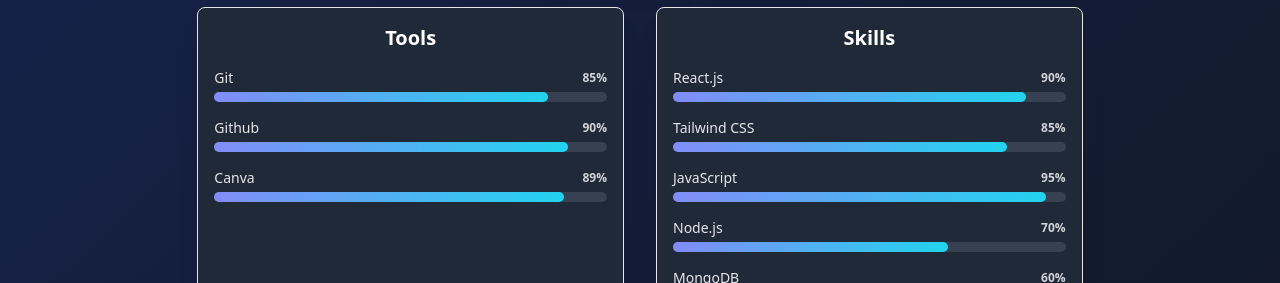
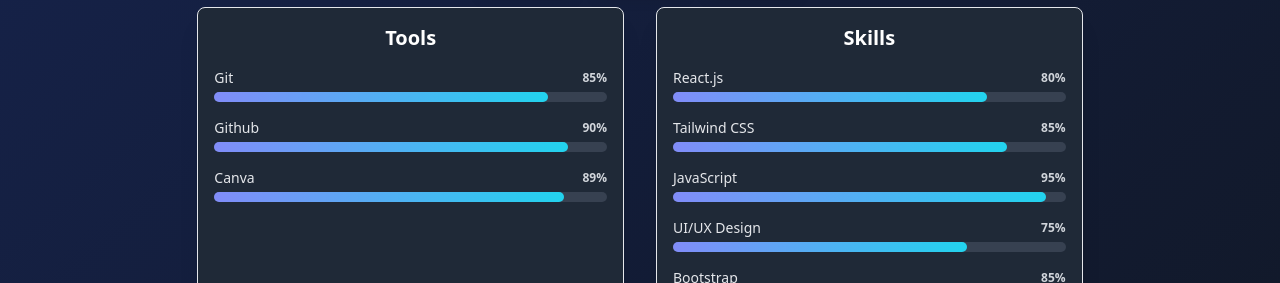
Before and after one commit to Shivom76/Portfilio, a React (Vite) app: page / in a window 1280 px wide. Shown: the part 669-952 px from the top of the page. Built offline with nearby package versions, Linux system fonts and the light colour scheme.

Commit message:
functionality

```diff
--- a/src/App.jsx
+++ b/src/App.jsx
@@ -19,15 +19,25 @@
 
 ]
 
-const skillData = [
-  { id: 1, name: "React.js", level: 90 },
-  { id: 2, name: "Tailwind CSS", level: 85 },
-  { id: 3, name: "JavaScript", level: 95 },
-  { id: 4, name: "Node.js", level: 70 },
-  { id: 5, name: "MongoDB", level: 60 },
-  { id: 6, name: "UI/UX Design", level: 75 },
-];
+// const frontData = [
+//   { id: 1, name: "React.js", level: 80 },
+//   { id: 2, name: "Tailwind CSS", level: 85 },
+//   { id: 3, name: "JavaScript", level: 95 },
+//   { id: 4, name: "UI/UX Design", level: 75 },
+//   { id: 5, name: "Bootstrap", level: 85 },
+// ];
 
+// const backData = [
+//   { id: 1, name: "Node.js", level: 95 },
+//   { id: 2, name: "Express", level: 86 },
+//   { id: 3, name: "Next js", level: 80 },
+// ];
+
+// const dbData=[
+//   { id: 1, name: "MongoDB", level: 85 },
+//   { id: 2, name: "MySQL", level: 85 },
+//   { id: 3, name: "PostgreSql", level: 85 },
+// ]
 
 function App() {
 // bg-blue-950
@@ -46,7 +56,7 @@
 
         <Cards text="Professional Experience"  data={proffData}/>
       </div>
-      <Tools data={skillData}/>
+      <Tools/>
 
       <Footer/>
     </div>
--- a/src/components/Tools.jsx
+++ b/src/components/Tools.jsx
@@ -1,25 +1,72 @@
+import {useState} from "react"
 import SkillProgress from "./SkillProgress"
 
 export default function Tools({data}){
-    const items=data || []
+    const [activeSkillSet,setactiveSkillSet]=useState("front")
+
     const tools=[
         {id:1, name:"Git", level:85},
         {id:2, name:"Github", level:90},
         {id:3, name:"Canva", level:89},
     ]
 
+    const front= [
+        { id: 1, name: "React.js", level: 80 },
+        { id: 2, name: "Tailwind CSS", level: 85 },
+        { id: 3, name: "JavaScript", level: 95 },
+        { id: 4, name: "UI/UX Design", level: 75 },
+        { id: 5, name: "Bootstrap", level: 85 },
+      ];
+
+      const back= [
+        { id: 1, name: "Node.js", level: 95 },
+        { id: 2, name: "Express", level: 86 },
+        { id: 3, name: "Next js", level: 80 },
+      ];
+
+      const database=[
+        { id: 1, name: "MongoDB", level: 85 },
+        { id: 2, name: "MySQL", level: 85 },
+        { id: 3, name: "PostgreSql", level: 85 },
+      ]
+
+
+    let print=(e)=>{
+        {
+        if(e.target.value=="back"){
+            console.log(e.target.value)
+            setactiveSkillSet("back")
+        }
+        if(e.target.value=="database"){
+            console.log(e.target.value)
+            setactiveSkillSet("database")
+        }
+        if(e.target.value=="front"){
+            console.log(e.target.value)
+            setactiveSkillSet("front")
+        }
+    }
+    }
+
+    const skillSets={
+        front:front,
+        back:back,
+        database:database
+    }
+
+    const renderSkills=skillSets[activeSkillSet] || front
 
     return(
         <div className="text-center mt-4">
             <span className="">Tools</span> And Skills
             <div className="mt-3">
-                <button className="mx-2 px-4 py-3 rounded-lg text-sm font-semibold shadow-lg text-white
+                <button onClick={print} value="front" className="mx-2 px-4 py-3 rounded-lg text-sm font-semibold shadow-lg text-white
                 bg-gradient-to-r from-indigo-400 to-cyan-400
                 hover:from-indigo-300 hover:to-cyan-300 transition duration-300">Front End</button>
-                <button className="mx-2 px-4 py-3 rounded-lg text-sm font-semibold shadow-lg text-white
+                <button onClick={print} value="back"  className="mx-2 px-4 py-3 rounded-lg text-sm font-semibold shadow-lg text-white
                 bg-gradient-to-r from-indigo-400 to-cyan-400
                 hover:from-indigo-300 hover:to-cyan-300 transition duration-300">Back End</button>
-                <button className="mx-2 px-4 py-3 rounded-lg text-sm font-semibold shadow-lg text-white
+                <button onClick={print} value="database"  className="mx-2 px-4 py-3 rounded-lg text-sm font-semibold shadow-lg text-white
                 bg-gradient-to-r from-indigo-400 to-cyan-400
                 hover:from-indigo-300 hover:to-cyan-300 transition duration-300">Database</button>
             </div>
@@ -40,7 +87,9 @@
 
                 <div className="w-1/2 md:w-1/3 p-4 border rounded-lg bg-gray-800 shadow-xl m-4">
                         <h3 className="text-xl font-bold mb-4">Skills</h3>
-                        {items.map((skill) => (
+
+
+                        {renderSkills.map((skill) => (
                             <SkillProgress
                                 key={skill.id}
                                 skill={skill.name}
@@ -53,3 +102,14 @@
         </div>
     )
 }
+
+
+// {if(e.target.value===front){
+//     {front.map((skill) => (
+//         <SkillProgress
+//             key={skill.id}
+//             skill={skill.name}
+//             percentage={skill.level}
+//         />
+//         ))}
+// }}
```
